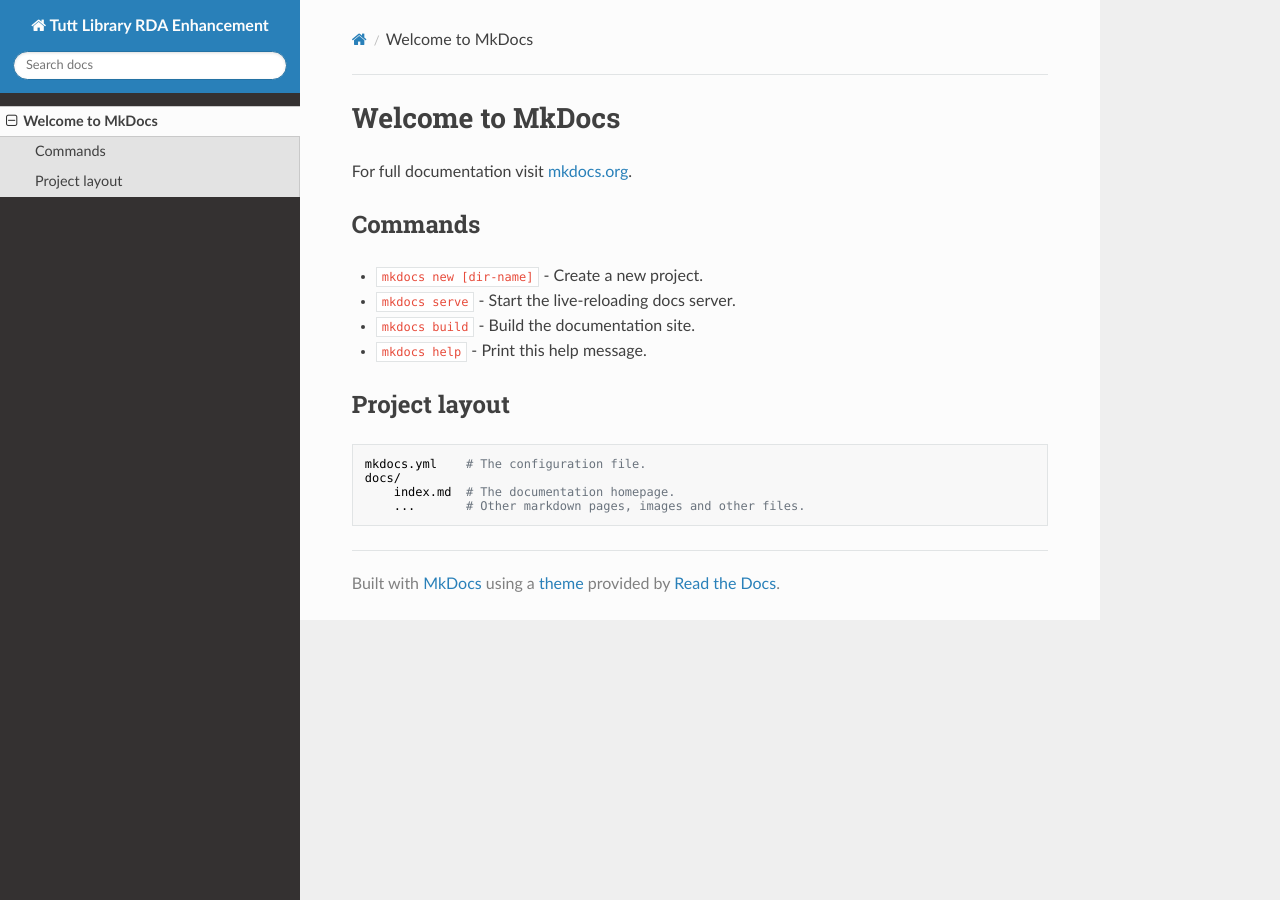
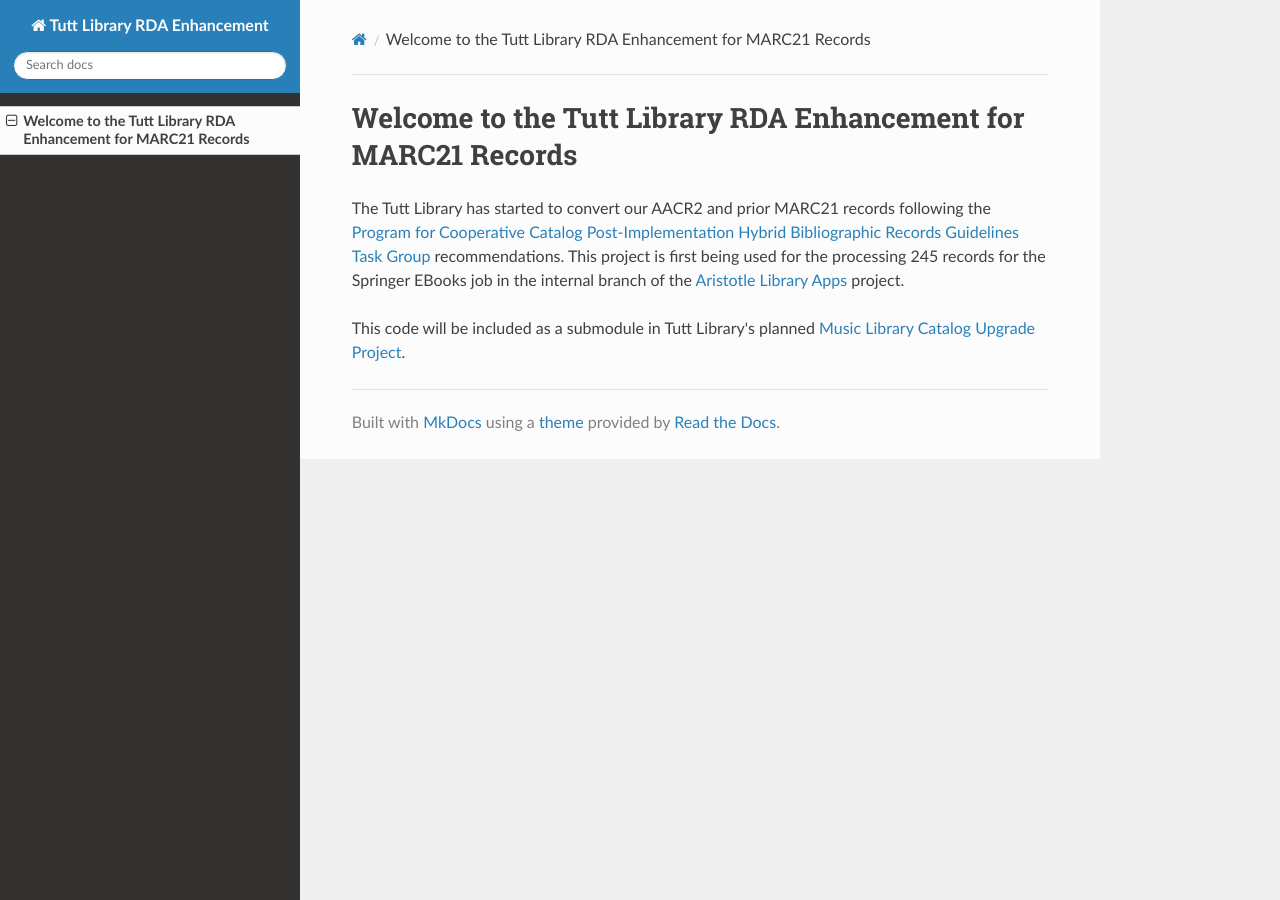
Before and after one commit to Tutt-Library/rda-enhancement, an MkDocs documentation site: the page built from docs/index.md, in a window 1280 px wide. Built offline with MkDocs 1.6.1, drawn with Linux system fonts in a browser that asks for light colours; nearby versions of some CDN libraries.

Commit message:
Updated to reflect source for rda enhancement

```diff
--- a/docs/index.md
+++ b/docs/index.md
@@ -1,17 +1,11 @@
-# Welcome to MkDocs
+# Welcome to the Tutt Library RDA Enhancement for MARC21 Records
 
-For full documentation visit [mkdocs.org](http://mkdocs.org).
+The Tutt Library has started to convert our AACR2 and prior MARC21 records following the
+[Program for Cooperative Catalog Post-Implementation Hybrid Bibliographic Records Guidelines Task Group][PPC_HYBRID]
+recommendations. This project is first being used for the processing 245 records for the Springer EBooks job in the
+internal branch of the [Aristotle Library Apps][ALA] project.
 
-## Commands
+This code will be included as a submodule in Tutt Library's planned [Music Library Catalog Upgrade Project](https://github.com/Tutt-Library/music-library-catalog).
 
-* `mkdocs new [dir-name]` - Create a new project.
-* `mkdocs serve` - Start the live-reloading docs server.
-* `mkdocs build` - Build the documentation site.
-* `mkdocs help` - Print this help message.
-
-## Project layout
-
-    mkdocs.yml    # The configuration file.
-    docs/
-        index.md  # The documentation homepage.
-        ...       # Other markdown pages, images and other files.
+[ALA]: https://github.com/jermnelson/aristotle-library-apps
+[PPC_HYBRID]: https://www.google.com/url?sa=t&rct=j&q=&esrc=s&source=web&cd=1&cad=rja&uact=8&ved=0CCAQFjAA&url=http%3A%2F%2Fwww.loc.gov%2Faba%2Fpcc%2Frda%2FRDA%2520Task%2520group
```
